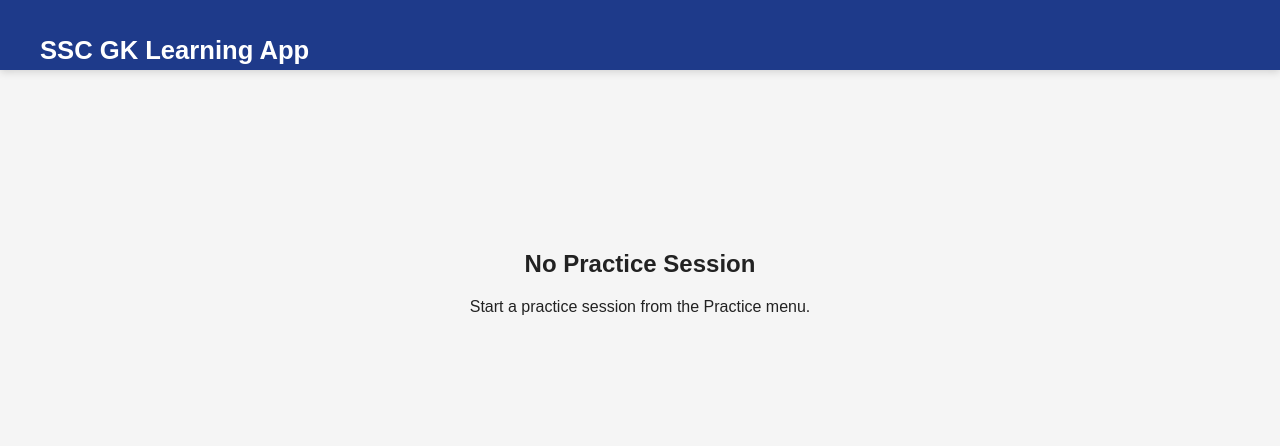
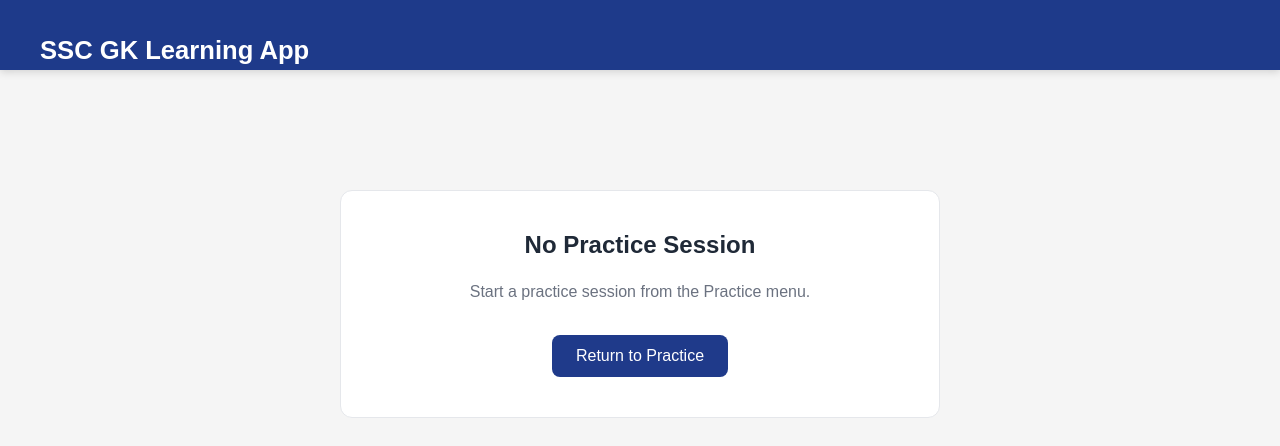
Before and after one commit to neilmathias21/ssc-gk-app, a React app in the folder frontend/: page /practice/session in a window 1280 px wide. Shown: the top 446 px of the page. Built offline with nearby package versions, Linux system fonts and the light colour scheme; the HTML template or start-up script is replaced by a standard one.

Commit message:
Implement subject and chapter practice modes

```diff
--- /dev/null
+++ b/frontend/src/components/EmptyState/EmptyState.css
@@ -0,0 +1,35 @@
+.empty-state {
+  max-width: 600px;
+  margin: 80px auto;
+  padding: 40px;
+  text-align: center;
+  background: white;
+  border: 1px solid #e5e7eb;
+  border-radius: 12px;
+}
+
+.empty-state h2 {
+  margin-bottom: 20px;
+  color: #1f2937;
+}
+
+.empty-state p {
+  color: #6b7280;
+  margin-bottom: 30px;
+  line-height: 1.6;
+}
+
+.empty-button {
+  background: #1f3a8a;
+  color: white;
+  border: none;
+  border-radius: 8px;
+  padding: 12px 24px;
+  cursor: pointer;
+  font-size: 1rem;
+  transition: 0.25s;
+}
+
+.empty-button:hover {
+  background: #17306d;
+}
--- /dev/null
+++ b/frontend/src/components/EmptyState/EmptyState.jsx
@@ -0,0 +1,31 @@
+import "./EmptyState.css";
+
+import { useNavigate } from "react-router-dom";
+
+function EmptyState({
+  title,
+  message,
+  buttonText = "Go Back",
+  navigateTo = "/practice",
+}) {
+  const navigate = useNavigate();
+
+  return (
+    <div className="empty-state">
+
+      <h2>{title}</h2>
+
+      <p>{message}</p>
+
+      <button
+        className="empty-button"
+        onClick={() => navigate(navigateTo)}
+      >
+        {buttonText}
+      </button>
+
+    </div>
+  );
+}
+
+export default EmptyState;
--- a/frontend/src/data/questions.js
+++ b/frontend/src/data/questions.js
@@ -2,7 +2,7 @@ const questions = [
   {
     id: 1,
     subject: "History",
-    chapter: "Modern History",
+    chapter: "Modern Indian History",
     question: "Who founded the Maurya Empire?",
     options: [
       "Ashoka",
@@ -34,7 +34,7 @@ const questions = [
   {
     id: 3,
     subject: "Polity",
-    chapter: "Constitution",
+    chapter: "Constitution Of India",
     question: "Who is known as the Father of the Indian Constitution?",
     options: [
       "Mahatma Gandhi",
@@ -49,7 +49,7 @@ const questions = [
 
   {
     id: 4,
-    subject: "Science",
+    subject: "General Science",
     chapter: "Physics",
     question: "What is the SI unit of Force?",
     options: [
@@ -66,7 +66,7 @@ const questions = [
   {
     id: 5,
     subject: "Economy",
-    chapter: "Banking",
+    chapter: "Money, Banking, & Monetary Policy",
     question: "Which institution issues currency notes in India?",
     options: [
       "SEBI",
--- a/frontend/src/pages/ChapterPractice/ChapterPractice.jsx
+++ b/frontend/src/pages/ChapterPractice/ChapterPractice.jsx
@@ -1,11 +1,52 @@
 import "./ChapterPractice.css";
 
-import chapters from "../../data/chapters";
+import { useNavigate } from "react-router-dom";
+
+import PageHeader from "../../components/PageHeader/PageHeader";
 import SelectionCard from "../../components/SelectionCard/SelectionCard";
 
-import PageHeader from "../../components/PageHeader/PageHeader";
+import chapters from "../../data/chapters";
+import questions from "../../data/questions";
+
+import filterQuestions from "../../utils/filterQuestions";
 
 function ChapterPractice() {
+  const navigate = useNavigate();
+
+  function handleChapterClick(subject, chapter) {
+    const filteredQuestions = filterQuestions(questions, {
+      subject,
+      chapter,
+    });
+
+    if (filteredQuestions.length === 0) {
+      navigate("/practice/session", {
+        state: {
+          practice: {
+            empty: true,
+            title: "No Questions Available",
+            message:
+              "There are currently no questions available for this chapter.",
+          },
+        },
+      });
+
+      return;
+    }
+
+    navigate("/practice/session", {
+      state: {
+        practice: {
+          title: `${chapter} Practice`,
+          mode: "chapter",
+          subject,
+          chapter,
+          questions: filteredQuestions,
+        },
+      },
+    });
+  }
+
   return (
     <div className="chapter-container">
       <PageHeader
@@ -25,7 +66,9 @@ function ChapterPractice() {
               <SelectionCard
                 key={chapter}
                 title={chapter}
-                onClick={() => {}}
+                onClick={() =>
+                  handleChapterClick(subject, chapter)
+                }
               />
             ))}
           </div>
--- a/frontend/src/pages/PracticeSession/PracticeSession.jsx
+++ b/frontend/src/pages/PracticeSession/PracticeSession.jsx
@@ -4,47 +4,46 @@ import { useState } from "react";
 import { useLocation } from "react-router-dom";
 
 import QuestionCard from "../../components/QuestionCard/QuestionCard";
+import EmptyState from "../../components/EmptyState/EmptyState";
 
 function PracticeSession() {
   const location = useLocation();
 
+  const [currentQuestionIndex, setCurrentQuestionIndex] = useState(0);
+
   const practice = location.state?.practice;
 
-  const [currentQuestionIndex, setCurrentQuestionIndex] = useState(0);
+  if (!practice) {
+    return (
+      <EmptyState
+        title="No Practice Session"
+        message="Start a practice session from the Practice menu."
+        buttonText="Return to Practice"
+      />
+    );
+  }
 
-if (!practice) {
-  return (
-    <div className="practice-container">
-
-      <div className="no-session">
-
-        <h2>No Practice Session</h2>
-
-        <p>
-          Start a practice session from the Practice
-          menu.
-        </p>
-
-      </div>
-
-    </div>
-  );
-}
+  if (practice.empty) {
+    return (
+      <EmptyState
+        title={practice.title}
+        message={practice.message}
+        buttonText="Choose Another Option"
+      />
+    );
+  }
 
   const { title, questions } = practice;
 
   function nextQuestion() {
     if (currentQuestionIndex < questions.length - 1) {
-      setCurrentQuestionIndex(currentQuestionIndex + 1);
+      setCurrentQuestionIndex((previousIndex) => previousIndex + 1);
     }
   }
 
   return (
     <div className="practice-container">
-
-      <h1 className="practice-title">
-        {title}
-      </h1>
+      <h1 className="practice-title">{title}</h1>
 
       <QuestionCard
         key={questions[currentQuestionIndex].id}
@@ -52,11 +51,8 @@ if (!practice) {
         currentQuestion={currentQuestionIndex + 1}
         totalQuestions={questions.length}
         onNext={nextQuestion}
-        isLastQuestion={
-          currentQuestionIndex === questions.length - 1
-        }
+        isLastQuestion={currentQuestionIndex === questions.length - 1}
       />
-
     </div>
   );
 }
--- a/frontend/src/pages/SubjectPractice/SubjectPractice.jsx
+++ b/frontend/src/pages/SubjectPractice/SubjectPractice.jsx
@@ -1,15 +1,55 @@
 import "./SubjectPractice.css";
 
-import subjects from "../../data/subjects";
+import { useNavigate } from "react-router-dom";
 
+import PageHeader from "../../components/PageHeader/PageHeader";
 import SelectionCard from "../../components/SelectionCard/SelectionCard";
 
-import PageHeader from "../../components/PageHeader/PageHeader";
+import subjects from "../../data/subjects";
+import questions from "../../data/questions";
+
+import filterQuestions from "../../utils/filterQuestions";
 
 function SubjectPractice() {
+  const navigate = useNavigate();
+
+  function handleSubjectClick(subject) {
+    const filteredQuestions = filterQuestions(
+      questions,
+      {
+        subject,
+      }
+    );
+
+    if (filteredQuestions.length === 0) {
+      navigate("/practice/session", {
+        state: {
+          practice: {
+            empty: true,
+            title: "No Questions Available",
+            message:
+              "There are currently no questions available for this subject.",
+          },
+        },
+      });
+
+      return;
+    }
+
+    navigate("/practice/session", {
+      state: {
+        practice: {
+          title: `${subject} Practice`,
+          mode: "subject",
+          subject,
+          questions: filteredQuestions,
+        },
+      },
+    });
+  }
+
   return (
     <div className="subject-container">
-
       <PageHeader
         title="Choose a Subject"
         subtitle="Select a subject to begin practicing."
@@ -20,11 +60,12 @@ function SubjectPractice() {
           <SelectionCard
             key={subject}
             title={subject}
-            onClick={() => {}}
+            onClick={() =>
+              handleSubjectClick(subject)
+            }
           />
         ))}
       </div>
-
     </div>
   );
 }
--- /dev/null
+++ b/frontend/src/utils/filterQuestions.js
@@ -0,0 +1,21 @@
+function filterQuestions(questions, filters = {}) {
+  return questions.filter((question) => {
+    if (
+      filters.subject &&
+      question.subject !== filters.subject
+    ) {
+      return false;
+    }
+
+    if (
+      filters.chapter &&
+      question.chapter !== filters.chapter
+    ) {
+      return false;
+    }
+
+    return true;
+  });
+}
+
+export default filterQuestions;
```
